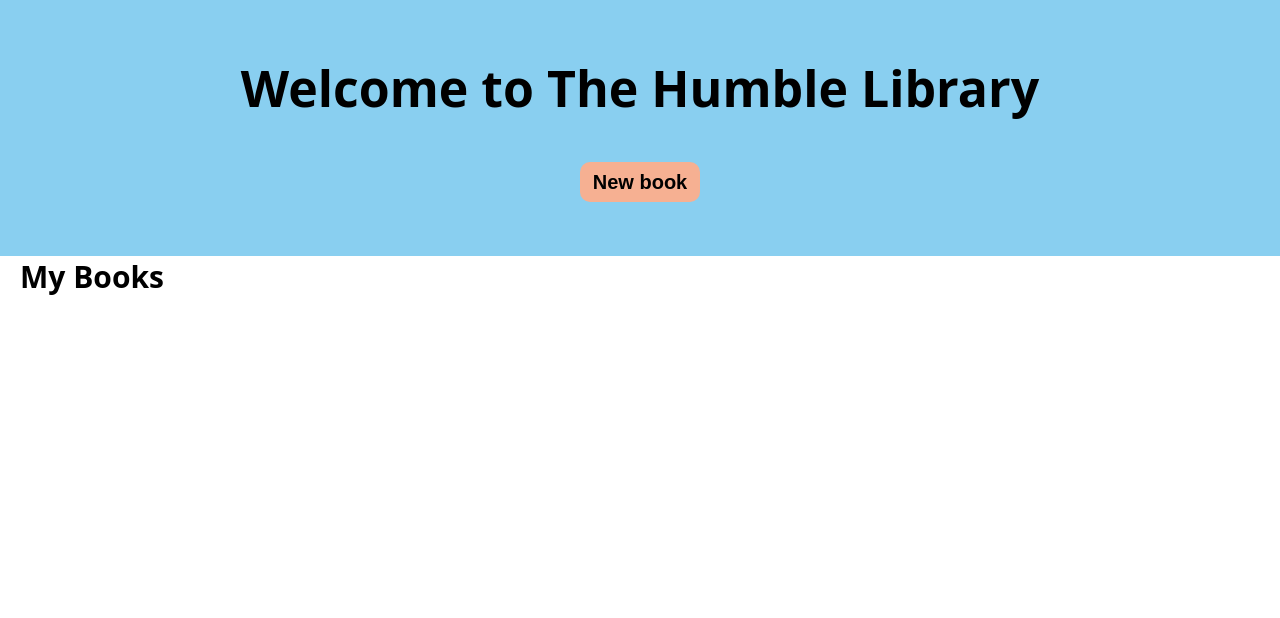
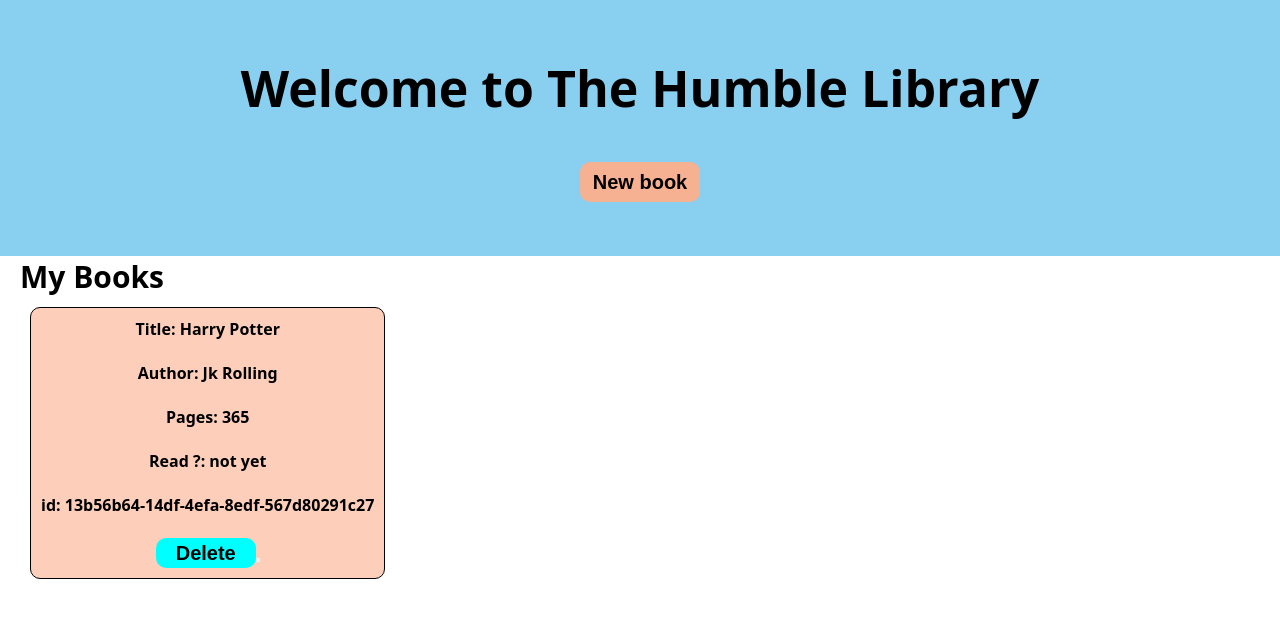
Before and after one commit to AliNasser00/The-humble-Library, a plain HTML site: page index.html in a window 1280 px wide. Drawn offline with Linux system fonts and the light colour scheme.

Commit message:
kindda finished the project !!

```diff
--- a/index.html
+++ b/index.html
@@ -16,20 +16,21 @@
         <div class="library">
             <div class="libraryHeader">My Books</div>
         </div>
+        <div id="libraryContent"></div>
         <div class="modal">
             <dialog data-modal>
                 <form action="#">
                     <div class="bookTitle">
                         <h5>Title</h5>
-                        <input type="text">
+                        <input type="text" id="title">
                     </div>
                     <div class="author">
                         <h5>Author</h5>
-                        <input type="text">
+                        <input type="text" id="author">
                     </div>
                     <div class="numberOfPages">
                         <h5>Number of Pages</h5>
-                        <input type="number">
+                        <input type="number" id="number">
                     </div>
                     <div class="read">
                         <h5>Read ?</h5>
--- a/main.js
+++ b/main.js
@@ -1,11 +1,85 @@
-console.log('ali');
 const openModal = document.querySelector("[data-open-modal]");
 const modal = document.querySelector("[data-modal]");
-const closeModal = document.querySelector("data-close-modal");
+const closeModal = document.querySelector("[data-close-modal]");
+const libraryContent = document.querySelector("#libraryContent");
+
 
 openModal.addEventListener("click", ()=>{
     modal.showModal();
 })
-closeModal.addEventListener("click", ()=>{
+
+
+let mylibrary = [];
+
+// make the object constarcutor for the books
+function Books(title, author, numberOfPages, read){
+    this.title = title;
+    this.author = author;
+    this.numberOfPages = numberOfPages;
+    this.read = read;
+    this.id = crypto.randomUUID();
+
+}
+//make a function that take an object as a parameter and push the data in the array
+//make a function that recevies the data form the form and make and object from it
+
+function addBooktoLibrary(){
+    let title = document.querySelector('#title').value;
+    let author = document.querySelector('#author').value;
+    let number = document.querySelector('#number').value;
+    let read = document.querySelector('#check').checked;
+
+    let newBook = new Books(title, author, number, read);
+    mylibrary.push(newBook);
+    display();
+
+}
+// make a function that displayes the data
+
+function display(){
+    let newDiv = document.createElement('div');
+    newDiv.innerHTML = '';
+
+    for (let i = 0; i < mylibrary.length; i++){
+        if(mylibrary[i].read == true)
+        {
+            mylibrary[i].read = 'it is read';
+        }
+        else{
+            mylibrary[i].read = 'not yet';
+        }
+        newDiv.innerHTML = `<h4><strong>Title</strong>: ${mylibrary[i].title}</h4><br>
+                            <h4><strong>Author</strong>: ${mylibrary[i].author}</h4><br>
+                            <h4><strong>Pages</strong>: ${mylibrary[i].numberOfPages}</h4><br>
+                            <h4><strong>Read ?</strong>: ${mylibrary[i].read}</h4><br>
+                            <h4><strong>id</strong>: ${mylibrary[i].id}</h4><br>
+                            <button id="delete" onclick ="bookRemove(${i})"> Delete<button>`
+        libraryContent.appendChild(newDiv);
+
+    }
+    newDiv.classList.add('cards');
+    console.log(mylibrary);
+
+
+}
+let submitBtn = document.querySelector('#submitBtn')
+submitBtn.addEventListener('click', (event)=>{
+    event.preventDefault();
+    addBooktoLibrary();
+    document.querySelector('#title').value = '';
+    document.querySelector('#author').value = '';
+    document.querySelector('#number').value = '';
+    document.querySelector('#check').checked = false;
     modal.close();
 })
+
+const book1 = new Books ('Harry Potter', 'Jk Rolling', '365', 'true');
+mylibrary.push(book1);
+display();
+//make a function that recevies the data form the form and make and object from it
+//make a function that delete from the array
+function bookRemove(i){
+    mylibrary.splice(i, 1);
+    libraryContent.innerHTML = '';
+    display();
+}
--- a/stylesheet.css
+++ b/stylesheet.css
@@ -106,3 +106,35 @@ h5{
     font-size: 16px;
     cursor: pointer;
 }
+#libraryContent{
+    height: 60%;
+    width: 100%;
+    display: flex;
+    margin-left: 20px;
+}
+.cards{
+    border :1px solid black;
+    text-align : center;
+    padding:  10px;
+    margin: 10px;
+    cursor: pointer;
+    border-radius: 10px;
+    background-color: #fdcfbb;
+    box-shadow: #888888;
+
+}
+
+#delete{
+    height: 30px;
+    width: 100px;
+    background-color: aqua;
+    font-weight: bold;
+    font-size: 20px;
+    padding: 3px;
+    border: none;
+    cursor: pointer;
+    border-radius: 10px;
+}
+#delete:hover{
+    scale: 1.05;
+}
```
